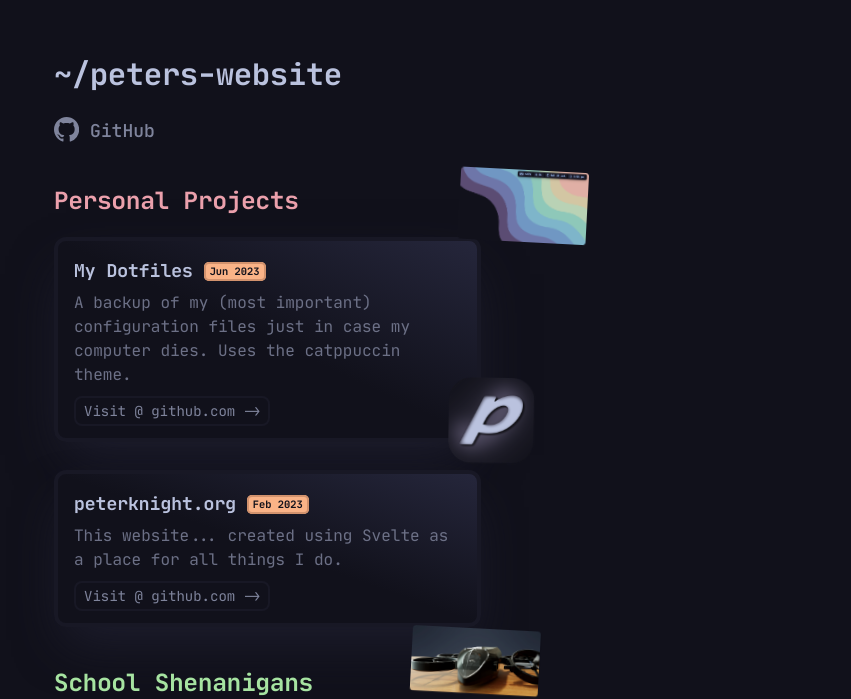
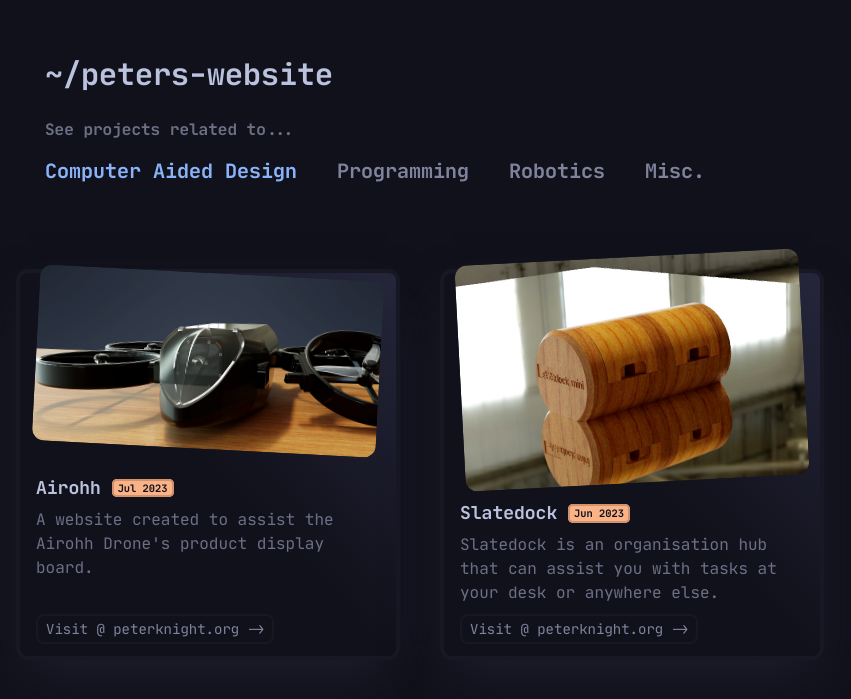
Before and after one commit to peterdev22/peterkni.com, a SvelteKit app: page / in a window 1280 px wide. Shown: the part 103-802 px from the top of the page, without its empty margins (187-1038 px from the left). Built offline with nearby package versions, Linux system fonts and the light colour scheme.

Commit message:
Started new redesign

```diff
--- a/src/lib/projectData.ts
+++ b/src/lib/projectData.ts
@@ -1,4 +1,4 @@
-export const personalProjects = [
+export const programmingProjects = [
   {
     id: 1,
     title: "My Dotfiles",
@@ -11,12 +11,12 @@ export const personalProjects = [
       {
         source: "Assets/dotfiles.png",
         alt: "A Mac desktop with a custom menu bar theme and design.",
-        initialX: 16,
-        initialY: -24,
-        initialRotation: 3,
-        initialScale: 0.3,
-        finalX: 42,
-        finalY: -20,
+        initialX: 0,
+        initialY: -1,
+        initialRotation: 2,
+        initialScale: 1,
+        finalX: 0,
+        finalY: -2,
         finalRotation: 0,
         finalScale: 1
       }
@@ -32,22 +32,22 @@ export const personalProjects = [
     domain: "github.com",
     images: [
       {
-        source: "Assets/favicon.png",
+        source: "Assets/",
         alt: "Code from this website's source displayed in a code editor.",
-        initialX: 14,
-        initialY: -28,
-        initialRotation: 1,
-        initialScale: 0.2,
-        finalX: 41,
-        finalY: -23,
-        finalRotation: 360,
-        finalScale: 0.7,
+        initialX: 3,
+        initialY: -1,
+        initialRotation: 0,
+        initialScale: 1,
+        finalX: 3,
+        finalY: -1.5,
+        finalRotation: 0,
+        finalScale: 1,
       }
     ]
   }
 ];
 
-export const schoolProjects = [
+export const cadProjects = [
   {
     id: 1,
     title: "Airohh",
@@ -60,13 +60,13 @@ export const schoolProjects = [
       {
         source: "Assets/drone.png",
         alt: "3D rendering of a drone that has detachable propellers via magnets.",
-        initialX: 13,
-        initialY: -22,
+        initialX: 0,
+        initialY: 0,
         initialRotation: 3,
-        initialScale: 0.3,
-        finalX: 41,
-        finalY: -25,
-        finalRotation: 0,
+        initialScale: 1,
+        finalX: 0,
+        finalY: -1,
+        finalRotation: 5,
         finalScale: 1
       }
     ]
@@ -83,19 +83,49 @@ export const schoolProjects = [
       {
         source: "Assets/slatedock.jpeg",
         alt: "3D rendering of a Slatedock mini, an organisation hub that can assist with tasks.",
-        initialX: 10,
-        initialY: -25,
+        initialX: 0,
+        initialY: -1,
         initialRotation: -3,
-        initialScale: 0.2,
-        finalX: 36,
-        finalY: -25,
+        initialScale: 1,
+        finalX: 0,
+        finalY: -2,
         finalRotation: 0,
-        finalScale: 0.7
+        finalScale: 1
+      }
+    ]
+  }
+];
+
+export const roboticsProjects = [
+
+];
+
+export const miscProjects = [
+  {
+    id: 1,
+    title: "Website Creation Tutorial",
+    description:
+      "My first ever website created in html - where it all started.",
+    date: "Jun 2022",
+    url: "https://makeawebsite.peterknight.org",
+    domain: "peterknight.org",
+    images: [
+      {
+        source: "Assets/makeawebsite.png",
+        alt: "A tutorial website displaying one of the steps to create a website.",
+        initialX: 0,
+        initialY: -1,
+        initialRotation: 1,
+        initialScale: 1,
+        finalX: 0,
+        finalY: -2,
+        finalRotation: 2,
+        finalScale: 1
       }
     ]
   },
   {
-    id: 3,
+    id: 2,
     title: "CAD Article",
     description:
       "An article about some great tips you should know when doing CAD.",
@@ -106,37 +136,14 @@ export const schoolProjects = [
       {
         source: "Assets/cadarticle.png",
         alt: "Descriptions of what parallel, perpendicular and tangent mean.",
-        initialX: 5,
-        initialY: -18,
-        initialRotation: -1,
-        initialScale: 0.25,
-        finalX: 40,
-        finalY: -20,
+        initialX: 0,
+        initialY: 2,
+        initialRotation: 0,
+        initialScale: 1.2,
+        finalX: 0,
+        finalY: 1,
         finalRotation: 0,
-        finalScale: 0.9
-      }
-    ]
-  },
-  {
-    id: 4,
-    title: "Website Creation Tutorial",
-    description:
-      "My first ever website created in html - where it all started.",
-    date: "Jun 2022",
-    url: "https://makeawebsite.peterknight.org",
-    domain: "peterknight.org",
-    images: [
-      {
-        source: "Assets/makeawebsite.png",
-        alt: "A tutorial website displaying one of the steps to create a website.",
-        initialX: 16,
-        initialY: -25,
-        initialRotation: 8,
-        initialScale: 0.15,
-        finalX: 41,
-        finalY: -30,
-        finalRotation: 0,
-        finalScale: 1
+        finalScale: 1.25
       }
     ]
   }
--- a/src/routes/+page.svelte
+++ b/src/routes/+page.svelte
@@ -1,6 +1,6 @@
 <!-- ---------------- SCRIPT -------------------- -->
 <script lang="ts">
-  import { personalProjects, schoolProjects } from '$lib/projectData';
+  import { programmingProjects, cadProjects, roboticsProjects, miscProjects } from '$lib/projectData';
   import Card from './Card.svelte';
   import { onMount } from 'svelte';
 
@@ -9,7 +9,10 @@
   let interval: any;
   let title: any;
 
+  let selectedView = 0;
+
   onMount(() => {
+
     let iteration = 0;
 
     clearInterval(interval);
@@ -33,6 +36,10 @@
       iteration += 1 / 2;
     }, 35);
   });
+
+  function changeSelectedView(view: number) {
+    selectedView = view;
+  }
 </script>
 
 <!-- ---------------- HEAD -------------------- -->
@@ -47,7 +54,7 @@
 <!-- ---------------- BODY -------------------- -->
 <div class="flex flex-col sm:flex-row">
   <div class="basis-1/12 md:basis-2/12 lg:basis-3/12 xl:basis-2/12" />
-  <div class="mx-7 basis-10/12 md:basis-8/12 lg:basis-6/12 xl:basis-4/12">
+  <div class="mx-7 basis-10/12 md:basis-8/12 lg:basis-6/12 xl:basis-8/12">
 
     <div class="animate-zoomFadeIn">
       <h1
@@ -57,28 +64,32 @@
       >
         ~/peters-website
       </h1>
-
-      <a
-        href="https://github.com/peterdev22"
-        class="transition-all duration-500 ease-in-out text-overlay-1 font-body text-lg font-medium hover:text-mauve hover:ml-1.5"
-      >
-        <svg
-          xmlns="http://www.w3.org/2000/svg"
-          width="1.4em"
-          height="1.4em"
-          viewBox="0 0 16 16"
-          class="inline-block align-text-bottom"
-        >
-          <path
-            fill="currentColor"
-            d="M8 0C3.58 0 0 3.58 0 8c0 3.54 2.29 6.53 5.47 7.59c.4.07.55-.17.55-.38c0-.19-.01-.82-.01-1.49c-2.01.37-2.53-.49-2.69-.94c-.09-.23-.48-.94-.82-1.13c-.28-.15-.68-.52-.01-.53c.63-.01 1.08.58 1.23.82c.72 1.21 1.87.87 2.33.66c.07-.52.28-.87.51-1.07c-1.78-.2-3.64-.89-3.64-3.95c0-.87.31-1.59.82-2.15c-.08-.2-.36-1.02.08-2.12c0 0 .67-.21 2.2.82c.64-.18 1.32-.27 2-.27c.68 0 1.36.09 2 .27c1.53-1.04 2.2-.82 2.2-.82c.44 1.1.16 1.92.08 2.12c.51.56.82 1.27.82 2.15c0 3.07-1.87 3.75-3.65 3.95c.29.25.54.73.54 1.48c0 1.07-.01 1.93-.01 2.2c0 .21.15.46.55.38A8.012 8.012 0 0 0 16 8c0-4.42-3.58-8-8-8z"
-          />
-        </svg>
-        GitHub
-      </a>
     </div>
 
-    <div class="animate-zoomFadeInDelay ">
+    <div class="text-overlay-0 font-body font-bold text-md animate-zoomFadeInDelay">
+      See projects related to...
+    </div>
+
+    <div class="flex gap-10 mt-4 mb-16 animate-zoomFadeInDelay">
+      <button class="{selectedView == 0 ? 'text-blue' : 'text-overlay-1'} font-body font-bold text-xl hover:text-text transition-all duration-300 ease-in-out"
+      on:click={() => changeSelectedView(0)}>
+        Computer Aided Design
+    </button>
+      <button class="{selectedView == 1 ? 'text-red' : 'text-overlay-1'} font-body font-bold text-xl hover:text-text transition-all duration-300 ease-in-out"
+      on:click={() => changeSelectedView(1)}>
+        Programming
+  </button>
+      <button class="{selectedView == 2 ? 'text-green' : 'text-overlay-1'} font-body font-bold text-xl hover:text-text transition-all duration-300 ease-in-out"
+      on:click={() => changeSelectedView(2)}>
+        Robotics
+    </button>
+  <button class="{selectedView == 3 ? 'text-pink' : 'text-overlay-1'} font-body font-bold text-xl hover:text-text transition-all duration-300 ease-in-out"
+  on:click={() => changeSelectedView(3)}>
+    Misc.
+  </button>
+    </div>
+
+    <!-- <div class="animate-zoomFadeInDelay ">
       <h2 class="text-maroon font-body font-bold text-2xl mt-10">
         Personal Projects
       </h2>
@@ -92,9 +103,47 @@
       {#each schoolProjects as project, i (project.id)}
         <Card {...project} />
       {/each}
-    </div>
+    </div> -->
 
   </div>
-  <div class="basis-0/12" />
   <div class="basis-1/12 md:basis-2/12 lg:basis-3/12 xl:basis-2/12" />
 </div>
+
+
+<div class="flex flex-col sm:flex-row">
+  <div class="basis-1/12 md:basis-2/12 lg:basis-3/12 xl:basis-2/12" />
+  <div class="mx-7 basis-10/12 md:basis-8/12 lg:basis-9/12 xl:basis-10/12 animate-zoomFadeInDelay">
+
+
+    {#if selectedView == 0}
+      <div class="flex gap-10">
+        {#each cadProjects as project, i (project.id)}
+        <Card {...project} />
+      {/each}
+      </div>
+    {/if}
+    {#if selectedView == 1}
+      <div class="flex gap-10">
+        {#each programmingProjects as project, i (project.id)}
+        <Card {...project} />
+      {/each}
+      </div>
+    {/if}
+    {#if selectedView == 2}
+      <div class="flex gap-10">
+        {#each roboticsProjects as project, i (project.id)}
+        <Card {...project} />
+      {/each}
+      </div>
+    {/if}
+    {#if selectedView == 3}
+      <div class="flex gap-10">
+        {#each miscProjects as project, i (project.id)}
+        <Card {...project} />
+      {/each}
+      </div>
+    {/if}
+
+  </div>
+  <div class="basis-1/12 md:basis-2/12 lg:basis-0/12 xl:basis-0/12" />
+</div>
--- a/src/routes/Card.svelte
+++ b/src/routes/Card.svelte
@@ -66,13 +66,23 @@
 
 
 <div
-  class="transition-all duration-500 hover:shadow-blue-dark hover:-translate-y-1 shadow-2xl shadow-core flex flex-col justify-between p-4 sm:mb-7 mt-5 h-auto bg-gradient-to-tr from-crust from-50% to-blue-dark to-100% rounded-xl border-4 border-mantle"
+  class="transition-all duration-500 w-96 hover:shadow-blue-dark hover:-translate-y-1 shadow-2xl shadow-core flex flex-col justify-between p-4 pt-0 sm:mb-7 mt-5 h-auto bg-gradient-to-tr from-crust from-50% to-blue-dark to-100% rounded-xl border-4 border-mantle"
   role="main"
   on:mouseover={handleMouseOver}
   on:mouseleave={handleMouseLeave}
   on:focus={handleMouseOver}
   on:blur={handleMouseLeave}
 >
+<div>
+  {#each images as image, i (id)}
+    <img
+      class="invisible rounded-xl xl:visible"
+      style="transform: translate({$translateX}rem, {$translateY}rem) rotate({$rotation}deg) scale({$scale});"
+      src={image.source}
+      alt={image.alt}
+    />
+  {/each}
+</div>
   <div>
     <p class="font-body text-lg text-subtext-1 font-semibold mb-3 sm:mb-1">
       {title}
@@ -95,7 +105,7 @@
   </div>
 </div>
 
-{#if innerWidth > 640}
+<!-- {#if innerWidth > 640}
 <div>
   {#each images as image, i (id)}
     <img
@@ -106,4 +116,4 @@
     />
   {/each}
 </div>
-{/if}
+{/if} -->
```
Also changed, not shown: 1 other file (tests, documents, lock files or other folders).
